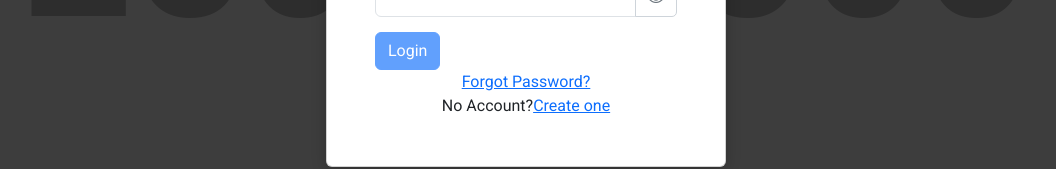
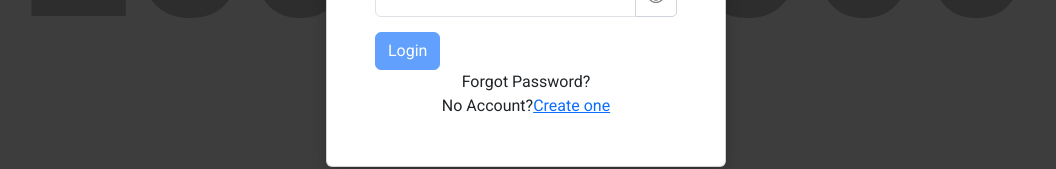
Before and after one commit to santosheranki/study-planner, a React (Create React App) app: page / in a window 1280 px wide. Shown: the part 438-607 px from the top of the page, without its empty margins (114-1170 px from the left). Built offline with nearby package versions, Linux system fonts and the light colour scheme.

Commit message:
warnings clear and background changes

```diff
--- a/src/components/Categories.tsx
+++ b/src/components/Categories.tsx
@@ -23,7 +23,6 @@ const CategoriesComponent = () => {
     const [showModal, setShowModal] = useState(false); // State to control modal
     const location = useLocation();
     const pathname = location.pathname;
-    const uuidfromlocalstorage = localStorage.getItem('userid');
     useEffect(() => {
         handleGetCategories();
     }, []);
--- a/src/components/forgotPassword.css
+++ b/src/components/forgotPassword.css
@@ -1,7 +1,6 @@
 body {
     margin: 0;
     font-family: Arial, sans-serif;
-    background: linear-gradient(to right, rgba(0, 0, 0, 0.7), rgba(0, 0, 0, 0.7)), url('https://via.placeholder.com/1600x900') no-repeat center center/cover;
 }
 
 .forgot-password-container {
@@ -9,6 +8,7 @@ body {
     justify-content: center;
     align-items: center;
     height: 100vh;
+    background: linear-gradient(to right, rgba(0, 0, 0, 0.7), rgba(0, 0, 0, 0.7)), url('https://via.placeholder.com/1600x900') no-repeat center center/cover;
 }
 
 .card-forgot {
--- a/src/components/login.tsx
+++ b/src/components/login.tsx
@@ -149,7 +149,7 @@ const Login: React.FC = () => {
                             </button>
                             <br />
                             <div className="d-flex justify-content-center">
-                                <a href="#" onClick={handleForgotPassword}>Forgot Password?</a>
+                                <a onClick={handleForgotPassword}>Forgot Password?</a>
                             </div>
                             <label htmlFor="" className='d-flex justify-content-center'> No Account?  <a href="" onClick={handleregister}  >Create one </a> </label>
                             {invalidpassword && (
--- a/src/components/resetPassword.tsx
+++ b/src/components/resetPassword.tsx
@@ -1,5 +1,5 @@
 import React, { useState } from 'react';
-import { useLocation } from 'react-router-dom';
+import { useLocation, useNavigate } from 'react-router-dom';
 import axios from 'axios';
 import { toast } from 'react-toastify';
 import '../../src/components/resetPassword.css';
@@ -8,6 +8,7 @@ const ResetPassword: React.FC = () => {
     const username = query.get('username') || '';
     const resetToken = query.get('resetToken') || '';
     const [newPassword, setNewPassword] = useState('');
+    const navigate = useNavigate();
     const [confirmPassword, setConfirmPassword] = useState('');
     const [touched, setTouched] = useState<{ newPassword?: boolean; confirmPassword?: boolean }>({});
     const [formErrors, setFormErrors] = useState<{ newPassword?: string; confirmPassword?: string }>({});
@@ -35,6 +36,9 @@ const ResetPassword: React.FC = () => {
             setConfirmPassword('');
             setTouched({});
             setFormErrors({});
+            setTimeout(() => {
+                navigate('/');
+            }, 2000);
         } catch (error: any) {
             toast.error(error.response?.data?.message || 'Error resetting password');
         }
```
